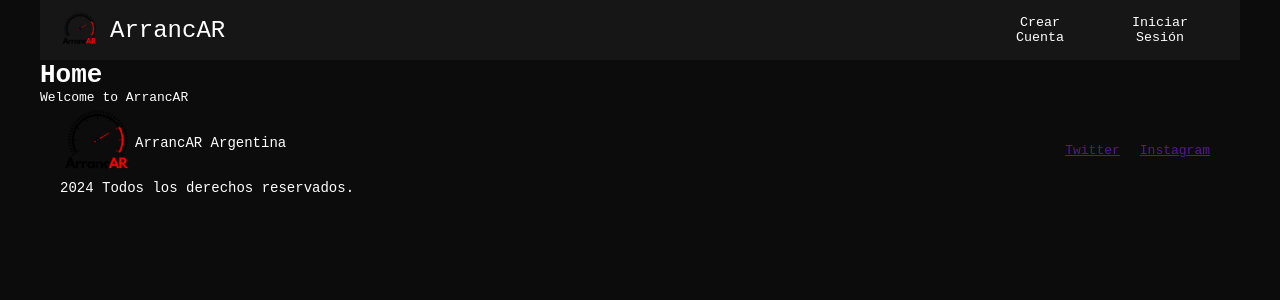
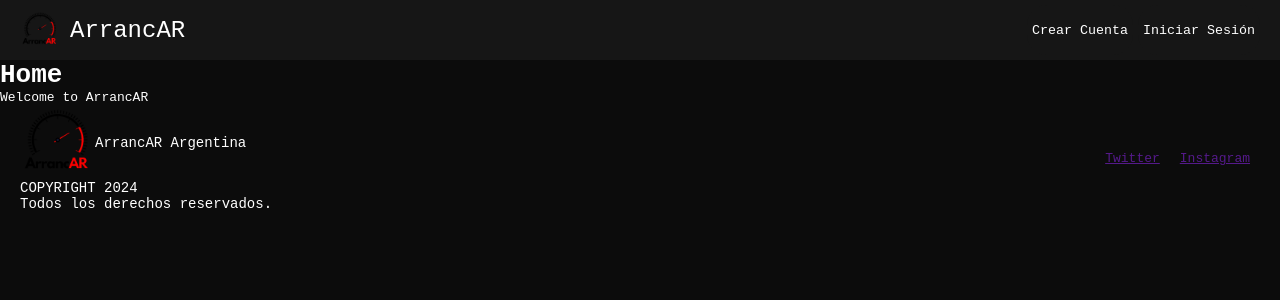
Before and after one commit to javier-pignataro/frontend, a React (Vite) app: page / in a window 1280 px wide. Shown: the top 300 px of the page. Built offline with nearby package versions, Linux system fonts and the light colour scheme.

Commit message:
emprolijado un poquito el codigo

```diff
--- a/src/Components/layout/Footer.jsx
+++ b/src/Components/layout/Footer.jsx
@@ -9,7 +9,7 @@ const Footer = () => {
                     <img src={ArrancArLogo} alt="ArrancAR Logo" />
                     <p>ArrancAR Argentina</p>
                 </div>
-                <p>2024 Todos los derechos reservados.</p>
+                <p>COPYRIGHT 2024<br></br>Todos los derechos reservados.</p>
             </div>
             <div className='footer__socials'>
                 <a href="">Twitter</a>
--- a/src/main.jsx
+++ b/src/main.jsx
@@ -1,7 +1,6 @@
 import React from 'react'
 import ReactDOM from 'react-dom/client'
 import App from './App.jsx'
-
 
 ReactDOM.createRoot(document.getElementById('root')).render(
   <React.StrictMode>
--- a/src/styles/components/_header.scss
+++ b/src/styles/components/_header.scss
@@ -7,8 +7,6 @@ nav {
     padding: 0 20px;
     position: sticky;
     top: 0;
-    width: auto;
-    /* make narbar stick to the top */
 }
 
 nav a {
@@ -29,11 +27,9 @@ nav .navbar__buttons {
     height: 100%;
 }
 
-nav .navbar__buttons * {
-    padding: 0 10px;
-}
-
 nav .navbar__buttons button {
+    margin-left: 5px;
+    padding: 0 5px;
     background-color: $lighter-background-color;
     border: none;
     color: $font-color;
@@ -41,8 +37,9 @@ nav .navbar__buttons button {
     height: 100%;
     min-width: 100px;
     transition: background-color 100ms ease-in-out;
-    width: fit-content + 500px;
-    width: 6vw;
+    max-width: 150px;
+    height: 50px;
+    border-radius: 20px;
 }
 
 nav .navbar__buttons button:hover {
--- a/src/styles/utilities/_base.scss
+++ b/src/styles/utilities/_base.scss
@@ -6,12 +6,11 @@
 }
 
 body {
-    max-width: 1200px;
+  // max-width: 1200px;
   margin: 0 auto;
   padding: 0;
   background-color: $background-dark;
   color: white;
-
 }
 
 main {
--- a/src/styles/utilities/_settings.scss
+++ b/src/styles/utilities/_settings.scss
@@ -6,7 +6,6 @@ $primary-color: #9B3922;
 $secondary-color: #481E14;
 $accent-color: #F2613F;
 $font-color: white;
-
 
 /*   -   FONTS & SIZES   -  */
 $font-family-1: "IBM Plex Sans", sans-serif;
```
Also changed, not shown: src/App.jsx (line endings or trailing spaces), src/Components/layout/Header.jsx (line endings or trailing spaces), src/styles/styles.scss (line endings or trailing spaces). Lines whose indentation alone changed are shown as unchanged.
